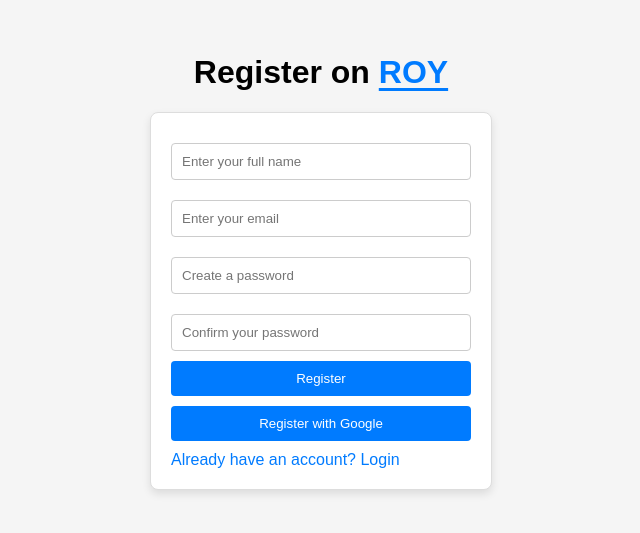
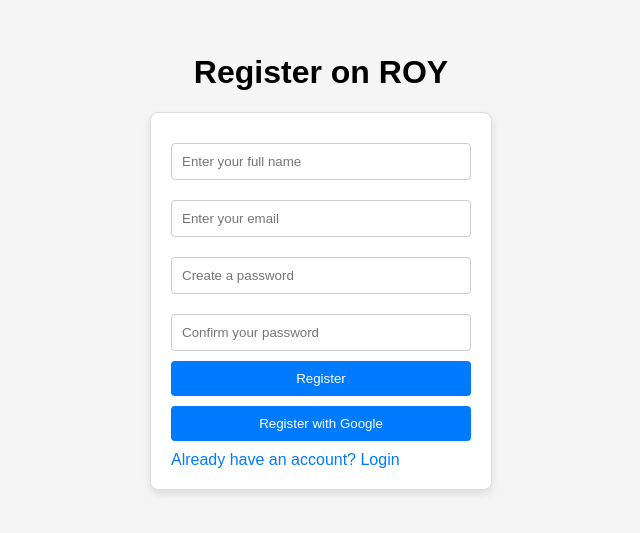
Before and after one commit to snuras/roy_rpo, a plain HTML site: page register.html in a window 1280 px wide. Shown: the part 139-672 px from the top of the page, without its empty margins (319-959 px from the left). Drawn offline with Linux system fonts and the light colour scheme.

Commit message:
Update register.html

```diff
--- a/register.html
+++ b/register.html
@@ -8,7 +8,7 @@
 </head>
 <body>
     <div class="login-container">
-        <h1>Register on <span class="highlight">ROY</span></h1>
+        <h1>Register on <span class="logo">ROY</span></h1>
 
 
         <div class="login-form">
```
